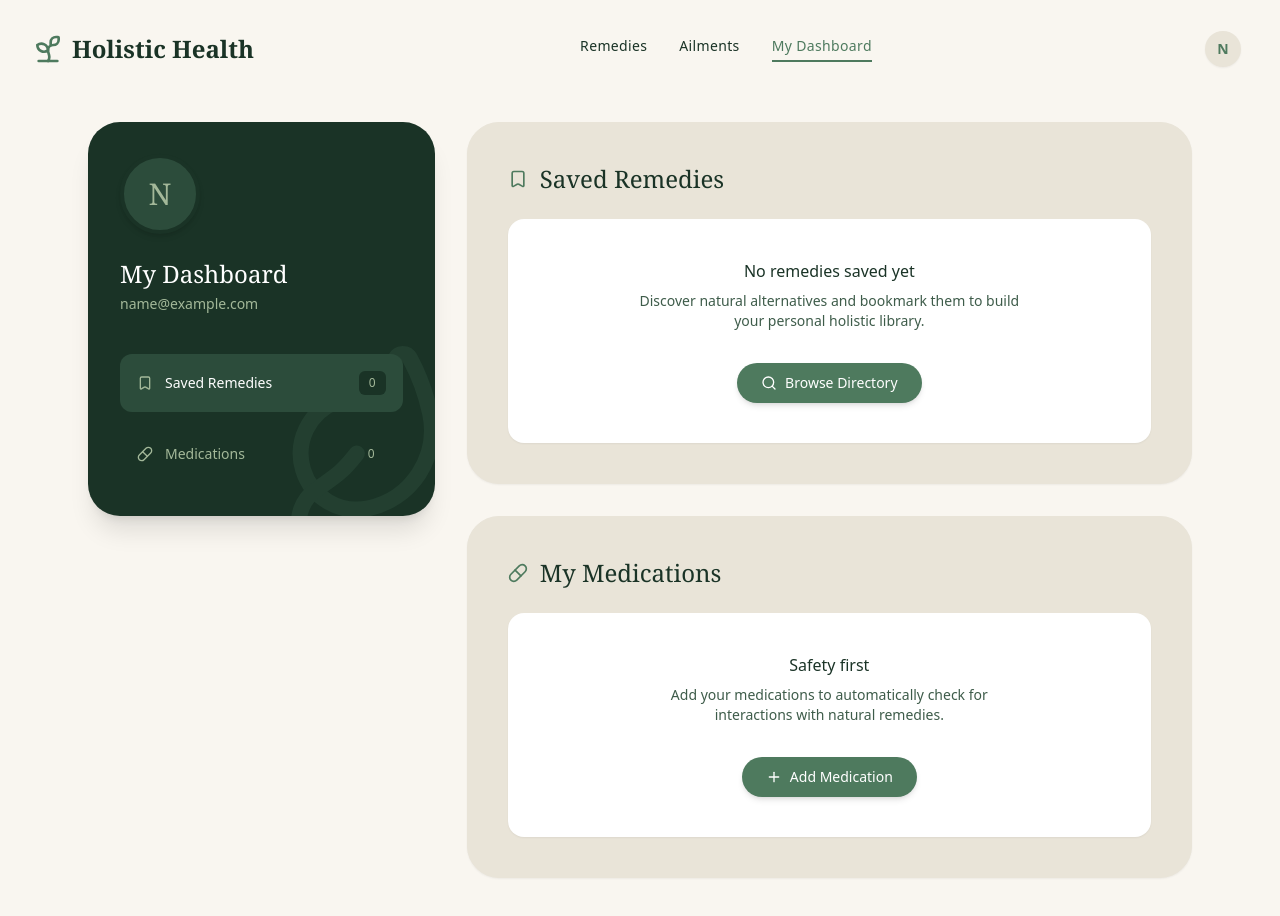
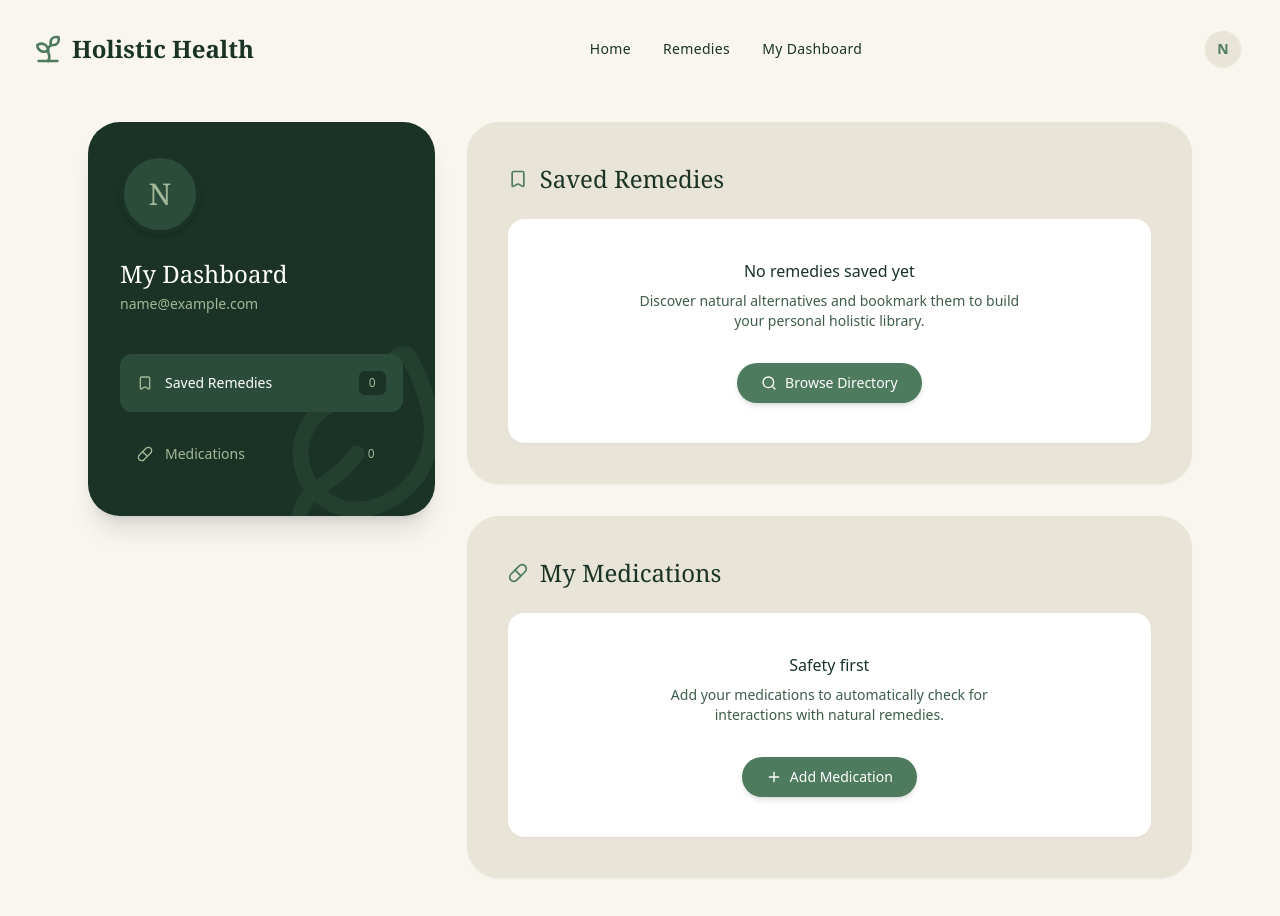
Before and after one commit to ryanlocquiao/holistic-health, a React (Vite) app in the folder client/: page /dashboard in a window 1280 px wide. Shown: the top 916 px of the page. Built offline with nearby package versions, Linux system fonts and the light colour scheme; sample sign-in values are in the browser's storage.

Commit message:
Bug Fix: Fixed moving navbar.

```diff
--- a/client/src/components/Nav.jsx
+++ b/client/src/components/Nav.jsx
@@ -1,5 +1,5 @@
-import { Menu, Sprout } from 'lucide-react'
-import { useNavigate } from 'react-router-dom'
+import { Sprout } from 'lucide-react'
+import { Link, useNavigate } from 'react-router-dom'
 
 /**
  * Global top navigation for the app shell.
@@ -17,42 +17,58 @@ import { useNavigate } from 'react-router-dom'
 export default function Nav() {
     const navigate = useNavigate()
 
+    // Check auth state
+    const token = localStorage.getItem('token')
+    const userStr = localStorage.getItem('user')
+    const user = userStr ? JSON.parse(userStr) : null
+
+    const userInitial = user?.email?.charAt(0).toUpperCase() || 'U'
+
+    function handleLogout() {
+        localStorage.removeItem('token')
+        localStorage.removeItem('user')
+        navigate('/')
+    }
+
     return (
-        <nav className="relative z-30 mx-auto flex w-full max-w-7xl items-center justify-between px-6 py-5 sm:px-8">
-            <button
-                onClick={() => navigate('/')}
-                type="button"
-                className="flex items-center gap-2 text-2xl font-serif font-bold text-[#1A3326] transition-opacity hover:opacity-80"
-                aria-label="Holistic Health home"
-            >
-                <Sprout className="h-8 w-8 text-[#4E7A5E]" />
+        <header className="w-full relative z-40 bg-transparent">
+            <nav className="flex items-center justify-between px-6 md:px-8 py-6 w-full max-w-7xl mx-auto">
+                <Link to="/" className="flex items-center space-x-2 text-2xl font-serif font-bold text-[#1A3326] transition-opacity hover:opacity-80">
+                    <Sprout className="w-8 h-8 text-[#4E7A5E]" />
                     <span>Holistic Health</span>
-            </button>
+                </Link>
 
-            <div className="absolute left-1/2 hidden -translate-x-1/2 items-center space-x-8 text-sm font-medium tracking-wide text-[#1A3326] md:flex">
-                <button type="button" onClick={() => navigate('/')} className="transition-colors hover:text-[#4E7A5E]">Home</button>
-                <button type="button" onClick={() => navigate('/search')} className="transition-colors hover:text-[#4E7A5E]">Remedies</button>
-                <button type="button" onClick={() => navigate('/')} className="transition-colors hover:text-[#4E7A5E]">About Us</button>
+                <div className="hidden md:flex items-center space-x-8 text-sm font-medium tracking-wide text-[#1A3326]">
+                    <Link to="/" className="hover:text-[#4E7A5E] transition-colors">Home</Link>
+                    <Link to="/search" className="hover:text-[#4E7A5E] transition-colors">Remedies</Link>
+                    {token ? (
+                        <Link to="/dashboard" className="hover:text-[#4E7A5E] transition-colors">My Dashboard</Link>
+                    ) : (
+                        <Link to="/about" className="hover:text-[#4E7A5E] transition-colors">About Us</Link>
+                    )}
                 </div>
 
                 <div className="hidden md:block">
+                    {token ? (
                         <button
-                    type="button"
-                    onClick={() => navigate('/login')}
-                    className="rounded-full bg-[#2C4C3B] px-6 py-2.5 text-sm font-medium text-[#F9F6F0] transition-all hover:bg-[#1A3326]"
+                            onClick={handleLogout}
+                            title="Sign out"
+                            className="flex items-center space-x-3 cursor-pointer group p-1.5 rounded-full hover:bg-white transition-colors border border-transparent hover:border-[#E9E4D8]"
+                        >
+                            <div className="w-9 h-9 rounded-full bg-[#E9E4D8] text-[#4E7A5E] flex items-center justify-center font-bold text-sm shadow-sm group-hover:bg-[#4E7A5E] group-hover:text-white transition-colors">
+                                {userInitial}
+                            </div>
+                        </button>
+                    ) : (
+                        <Link
+                            to="/login"
+                            className="inline-block bg-[#2C4C3B] text-[#F9F6F0] px-6 py-2.5 rounded-full text-sm font-medium hover:bg-[#1A3326] transition-all"
                         >
                             Login
-                </button>
+                        </Link>
+                    )}
                 </div>
-
-            <button
-                type="button"
-                onClick={() => navigate('/search')}
-                className="inline-flex h-11 w-11 items-center justify-center rounded-full text-[#1A3326] transition-colors hover:bg-[#EEF4EF] md:hidden"
-                aria-label="Open navigation"
-            >
-                <Menu className="h-6 w-6" />
-            </button>
             </nav>
+        </header>
     )
 }
--- a/client/src/index.css
+++ b/client/src/index.css
@@ -13,3 +13,8 @@
 @tailwind base;
 @tailwind components;
 @tailwind utilities;
+
+html, body {
+  overflow-y: scroll;
+  overflow-x: hidden;
+}
--- a/client/src/pages/Dashboard.jsx
+++ b/client/src/pages/Dashboard.jsx
@@ -1,49 +1,35 @@
 import { useEffect, useState } from 'react'
-import { useNavigate, Link } from 'react-router-dom'
+import { useNavigate, useLocation, Link } from 'react-router-dom'
 import { Sprout, Bookmark, Pill, Plus, Leaf, Search } from 'lucide-react'
+import Nav from '../components/Nav'
 
-/**
- * User dashboard page
- *
- * Responsibilities:
- * - Protect the view by checking for a stored `token` and `user` in localStorage.
- * - Provide a simple dashboard UX for saved remedies and medications.
- *
- * Notes:
- * - For local/admin preview, append `?admin=true` to the URL.
- */
 export default function Dashboard() {
-    const [authState] = useState(() => {
-        const params = new URLSearchParams(window.location.search)
+    const [user, setUser] = useState(null)
+    const [loading, setLoading] = useState(true)
+    const navigate = useNavigate()
+    const location = useLocation()
 
-        if (params.get('admin') === 'true') {
-            return { user: { email: 'admin@local' }, redirectToLogin: false }
+    useEffect(() => {
+        const params = new URLSearchParams(location.search)
+        const isAdmin = params.get('admin') === 'true'
+
+        if (isAdmin) {
+            setUser({ email: 'admin@hh.local' })
+            setLoading(false)
+            return
         }
 
         const token = localStorage.getItem('token')
         const storedUser = localStorage.getItem('user')
 
         if (!token || !storedUser) {
-            return { user: null, redirectToLogin: true }
+            navigate('/login')
+            return
         }
 
-        try {
-            return { user: JSON.parse(storedUser), redirectToLogin: false }
-        } catch {
-            console.warn('Failed to parse stored user, clearing localStorage')
-            localStorage.removeItem('user')
-            localStorage.removeItem('token')
-            return { user: null, redirectToLogin: true }
-        }
-    })
-    const { user, redirectToLogin } = authState
-    const navigate = useNavigate()
-
-    useEffect(() => {
-        if (redirectToLogin) {
-            navigate('/login')
-        }
-    }, [navigate, redirectToLogin])
+        setUser(JSON.parse(storedUser))
+        setLoading(false)
+    }, [navigate, location.search])
 
     function handleLogout() {
         localStorage.removeItem('token')
@@ -51,7 +37,7 @@ export default function Dashboard() {
         navigate('/')
     }
 
-    if (redirectToLogin) {
+    if (loading) {
         return (
             <div className="min-h-screen bg-[#F9F6F0] flex items-center justify-center selection:bg-[#4E7A5E] selection:text-white">
                 <div className="w-8 h-8 border-2 border-[#4E7A5E] border-t-transparent rounded-full animate-spin" />
@@ -59,51 +45,18 @@ export default function Dashboard() {
         )
     }
 
-    if (!user) {
-        return (
-            <div className="min-h-screen bg-[#F9F6F0] flex items-center justify-center selection:bg-[#4E7A5E] selection:text-white">
-                <div className="w-8 h-8 border-2 border-[#4E7A5E] border-t-transparent rounded-full animate-spin" />
-            </div>
-        )
-    }
-
-    // Extract first letter of email for avatars
-    const userInitial = user?.email?.charAt(0).toUpperCase() || 'U'
+    const userInitial = user?.email?.charAt(0).toUpperCase() || 'U';
 
     return (
-        <div className="relative min-h-screen font-sans selection:bg-[#4E7A5E] selection:text-white overflow-x-hidden bg-[#F9F6F0]">
+        <div className="relative min-h-screen font-sans selection:bg-[#4E7A5E] selection:text-white flex flex-col bg-[#F9F6F0]">
 
-            {/* Dashboard Navigation */}
-            <nav className="flex items-center justify-between px-8 py-6 w-full relative z-30 max-w-7xl mx-auto">
-                <Link to="/" className="flex items-center space-x-2 text-2xl font-serif font-bold text-[#1A3326] transition-opacity hover:opacity-80">
-                    <Sprout className="w-8 h-8 text-[#4E7A5E]" />
-                    <span>Holistic Health</span>
-                </Link>
+            <Nav />
 
-                <div className="hidden md:flex space-x-8 text-sm font-medium tracking-wide text-[#1A3326]">
-                    <Link to="/" className="hover:text-[#4E7A5E] transition-colors">Remedies</Link>
-                    <Link to="/" className="hover:text-[#4E7A5E] transition-colors">Ailments</Link>
-                    <span className="text-[#4E7A5E] border-b-2 border-[#4E7A5E] pb-1 cursor-default">My Dashboard</span>
-                </div>
-
-                {/* User Avatar - Acts as Sign Out */}
-                <button
-                    onClick={handleLogout}
-                    title="Sign out"
-                    className="hidden md:flex items-center space-x-3 cursor-pointer group p-1.5 rounded-full hover:bg-white transition-colors border border-transparent hover:border-[#E9E4D8]"
-                >
-                    <div className="w-9 h-9 rounded-full bg-[#E9E4D8] text-[#4E7A5E] flex items-center justify-center font-bold text-sm shadow-sm group-hover:bg-[#4E7A5E] group-hover:text-white transition-colors">
-                        {userInitial}
-                    </div>
-                </button>
-            </nav>
-
-            <main className="max-w-6xl mx-auto px-6 pt-6 pb-24 animate-in fade-in duration-500">
+            <main className="max-w-6xl mx-auto px-6 pt-6 pb-24 animate-in fade-in duration-500 w-full flex-1">
                 <div className="grid lg:grid-cols-12 gap-8 items-start">
 
                     {/* Left Sidebar Profile */}
                     <div className="lg:col-span-4 bg-[#1A3326] text-[#F9F6F0] rounded-[2rem] p-8 shadow-xl relative overflow-hidden group">
-                        {/* Subtle background leaf graphic */}
                         <div className="absolute -right-6 -bottom-6 text-[#2C4C3B] opacity-50 transform -rotate-12 group-hover:rotate-0 transition-transform duration-700 pointer-events-none">
                             <Leaf className="w-48 h-48" />
                         </div>
@@ -150,7 +103,6 @@ export default function Dashboard() {
                                 </h2>
                             </div>
 
-                            {/* Empty State */}
                             <div className="bg-white rounded-2xl p-10 text-center flex flex-col items-center shadow-sm">
                                 <h3 className="text-[#1A3326] font-medium mb-2">No remedies saved yet</h3>
                                 <p className="text-sm text-[#3E5C4A] max-w-sm mx-auto mb-8">Discover natural alternatives and bookmark them to build your personal holistic library.</p>
@@ -173,7 +125,6 @@ export default function Dashboard() {
                                 </h2>
                             </div>
 
-                            {/* Empty State */}
                             <div className="bg-white rounded-2xl p-10 text-center flex flex-col items-center shadow-sm">
                                 <h3 className="text-[#1A3326] font-medium mb-2">Safety first</h3>
                                 <p className="text-sm text-[#3E5C4A] max-w-sm mx-auto mb-8">Add your medications to automatically check for interactions with natural remedies.</p>
--- a/client/src/pages/Landing.jsx
+++ b/client/src/pages/Landing.jsx
@@ -43,7 +43,7 @@ export default function Landing() {
     }
 
     return (
-        <div className="relative min-h-screen overflow-x-hidden bg-[#F9F6F0] font-sans selection:bg-[#4E7A5E] selection:text-white">
+        <div className="relative min-h-screen w-full bg-[#F9F6F0] font-sans flex flex-col">
             <Nav />
 
             <div className="animate-in fade-in pb-24 text-[#2C4C3B] duration-500">
--- a/client/src/pages/RemedyDetail.jsx
+++ b/client/src/pages/RemedyDetail.jsx
@@ -100,7 +100,7 @@ export default function RemedyDetail() {
 
     if (error) {
         return (
-            <div className="min-h-screen bg-[#F9F6F0] font-sans text-[#2C4C3B]">
+            <div className="relative min-h-screen w-full bg-[#F9F6F0] font-sans flex flex-col">
                 <Nav />
                 <div className="flex h-[70vh] items-center justify-center px-6">
                     <div className="max-w-md rounded-[2.5rem] border border-red-200 bg-red-50 p-10 text-center">
--- a/client/src/pages/SearchResults.jsx
+++ b/client/src/pages/SearchResults.jsx
@@ -116,7 +116,7 @@ export default function SearchResults() {
     }, [query])
 
     return (
-        <div className="min-h-screen overflow-x-hidden bg-[#F9F6F0] font-sans text-[#2C4C3B] selection:bg-[#4E7A5E] selection:text-white">
+        <div className="relative min-h-screen w-full bg-[#F9F6F0] font-sans flex flex-col">
             <Nav />
 
             <main className="mx-auto max-w-7xl px-6 py-12 sm:px-8 lg:py-16">
```
Lines whose indentation alone changed are shown as unchanged.
